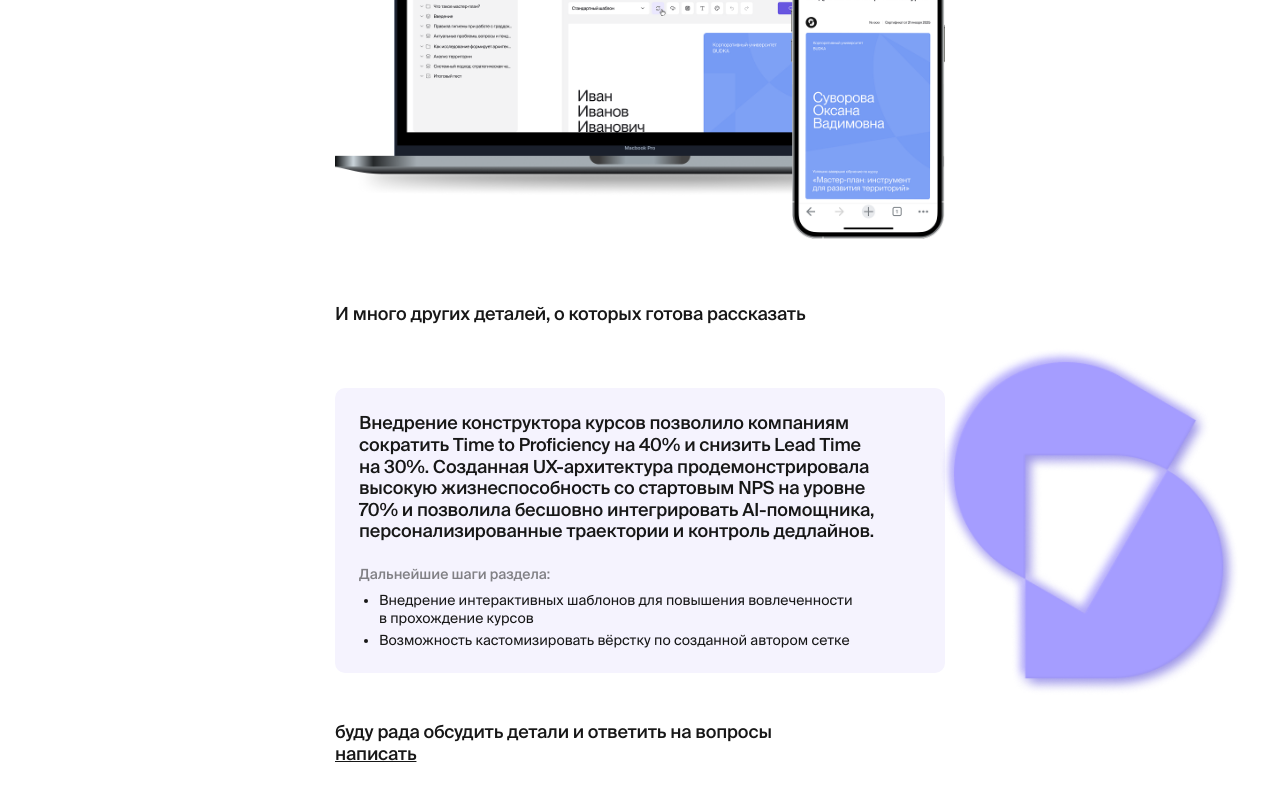
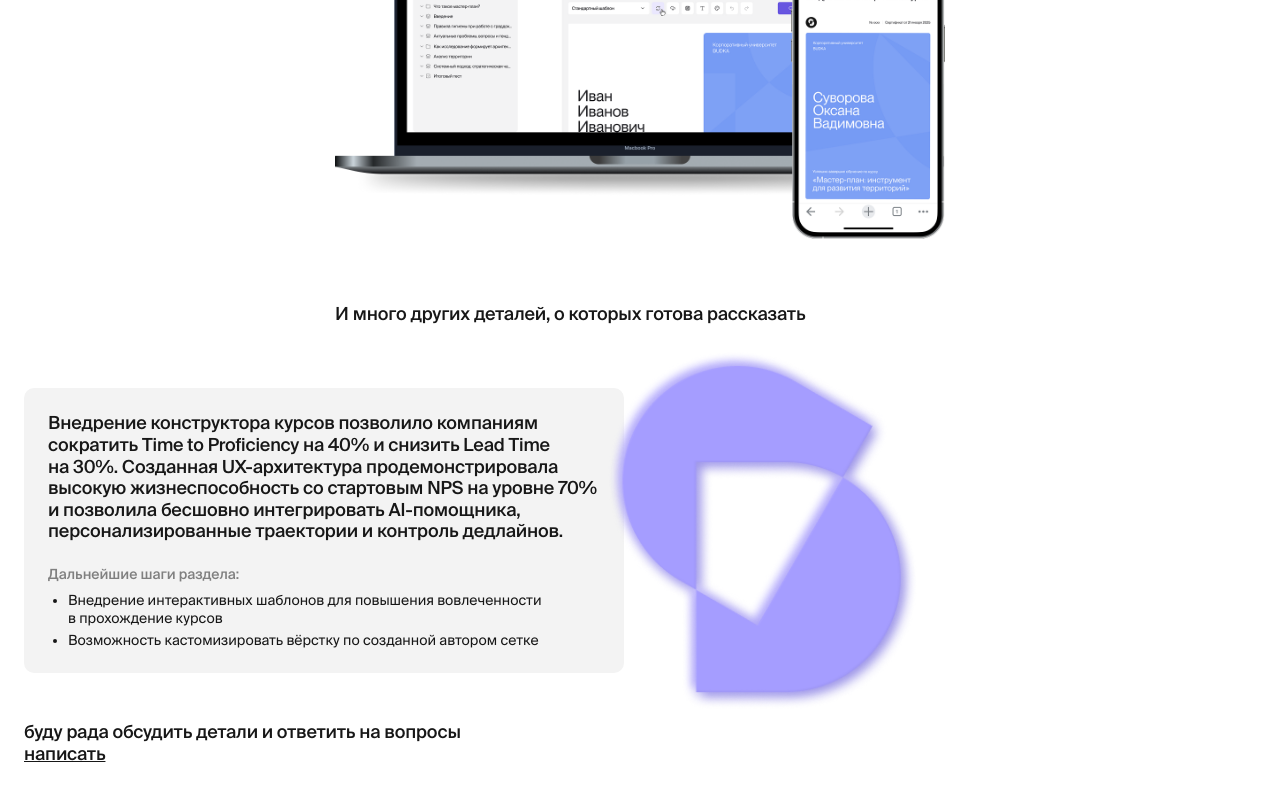
Before and after one commit to Timkogas/ox_portfolio, a React (Vite) app: page /stemps in a window 1280 px wide. Shown: the part 6833-7633 px from the top of the page. Built offline with nearby package versions, Linux system fonts and the light colour scheme.

Commit message:
fix(stemps): match conclusion block to Figma (grey 600px card + centred blob)

```diff
--- a/src/pages/stemps/stemps-page.tsx
+++ b/src/pages/stemps/stemps-page.tsx
@@ -396,20 +396,26 @@ export default function StempsPage() {
       </div>
 
       {/* Conclusion card + blob + footer */}
-      <section className="relative w-full pb-[70px] max-lg:pb-[40px] overflow-x-clip">
+      <section className="w-full pb-[70px] max-lg:pb-[40px] overflow-x-clip">
+        <div className="w-full max-w-[1440px] mx-auto px-[24px]">
+          <div className="flex flex-col gap-[48px] max-lg:gap-[32px]">
+            {/* Card + blob row — the row height equals the card height, so the
+                blob centres vertically on the card (not on the whole block). */}
+            <div className="relative w-[600px] max-w-full">
               <img
                 src={blob}
                 alt=""
                 role="presentation"
                 loading="lazy"
-          className="absolute z-10 right-[calc((100vw-min(100vw,1440px))/2+40px)] top-[-40px] w-[300px] h-auto pointer-events-none max-lg:hidden"
+                className="absolute z-10 left-full top-1/2 -translate-x-[16px] -translate-y-1/2 w-[310px] h-auto pointer-events-none max-lg:hidden"
                 onError={(e) => {
                   e.currentTarget.style.display = "none";
                 }}
               />
-        <Content className="flex flex-col gap-[48px]">
-          <section className="relative bg-[var(--stemps-card-bg)] rounded-[10px] p-[24px] pr-[48px] max-lg:pr-[24px] flex flex-col gap-[24px]">
-            <p className="text-size-m text-neutral-900">{conclusion.text}</p>
+              <section className="relative bg-[var(--stemps-section-bg)] rounded-[10px] p-[24px] flex flex-col gap-[24px]">
+                <p className="text-size-m text-neutral-900">
+                  {conclusion.text}
+                </p>
                 <div className="flex flex-col gap-[8px]">
                   <p className="text-[14px] font-medium text-[var(--stemps-muted-text)] leading-[1.2]">
                     {conclusion.nextStepsTitle}
@@ -426,9 +432,11 @@ export default function StempsPage() {
                   </ul>
                 </div>
               </section>
+            </div>
 
             <Footer />
-        </Content>
+          </div>
+        </div>
       </section>
     </div>
   );
```
Lines whose indentation alone changed are shown as unchanged.
